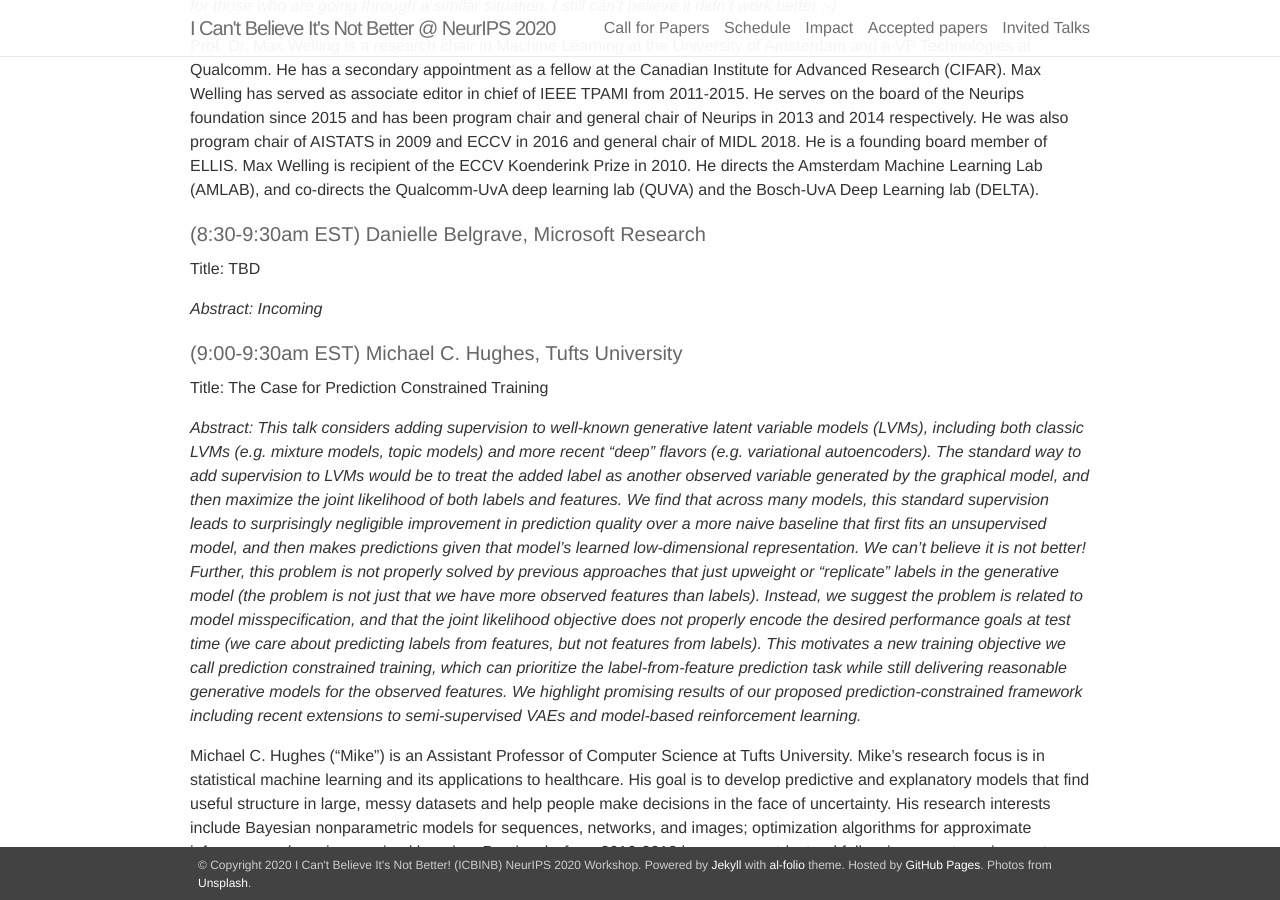
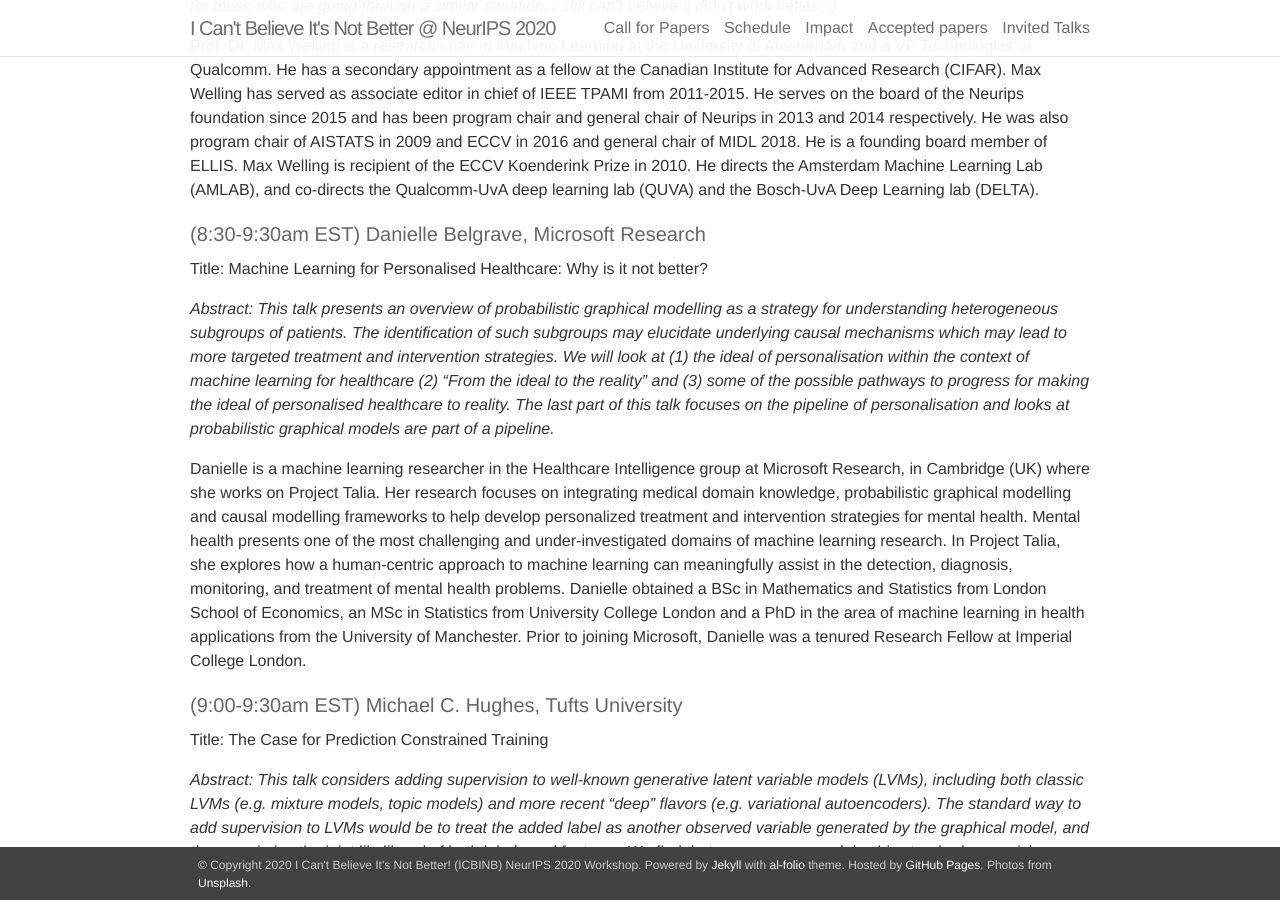
Before and after one commit to ml-retrospectives/icml2020, a Jekyll site: the page built from _pages/05_invited.md, in a window 1280 px wide and 900 px high, scrolled down 1266 px. Built offline with Jekyll 4.4.1, drawn with Linux system fonts in a browser that asks for light colours; nearby versions of some CDN libraries.

Commit message:
ADD Danielle

```diff
--- a/_pages/05_invited.md
+++ b/_pages/05_invited.md
@@ -40,9 +40,11 @@ Prof. Dr. Max Welling is a research chair in Machine Learning at the University
 
 #### (8:30-9:30am EST) Danielle Belgrave, Microsoft Research
 
-**Title: TBD**
+**Title: Machine Learning for Personalised Healthcare: Why is it not better?**
 
-*Abstract: Incoming*
+*Abstract: This talk presents an overview of probabilistic graphical modelling as a strategy for understanding heterogeneous subgroups of patients. The identification of such subgroups may elucidate underlying causal mechanisms which may lead to more targeted treatment and intervention strategies. We will look at (1) the ideal of personalisation within the context of machine learning for healthcare (2) “From the ideal to the reality” and (3) some of the possible pathways to progress for making the ideal of personalised healthcare to reality. The last part of this talk focuses on the pipeline of personalisation and looks at probabilistic graphical models are part of a pipeline.*
+
+Danielle is a machine learning researcher in the Healthcare Intelligence group at Microsoft Research, in Cambridge (UK) where she works on Project Talia.  Her research focuses on integrating medical domain knowledge, probabilistic graphical modelling and causal modelling frameworks to help develop personalized treatment and intervention strategies for mental health. Mental health presents one of the most challenging and under-investigated domains of machine learning research. In Project Talia, she explores how a human-centric approach to machine learning can meaningfully assist in the detection, diagnosis, monitoring, and treatment of mental health problems. Danielle obtained a BSc in Mathematics and Statistics from London School of Economics, an MSc in Statistics from University College London and a PhD in the area of machine learning in health applications from the University of Manchester. Prior to joining Microsoft, Danielle was a tenured Research Fellow at Imperial College London.
 
 #### (9:00-9:30am EST) Michael C. Hughes, Tufts University
 
```
